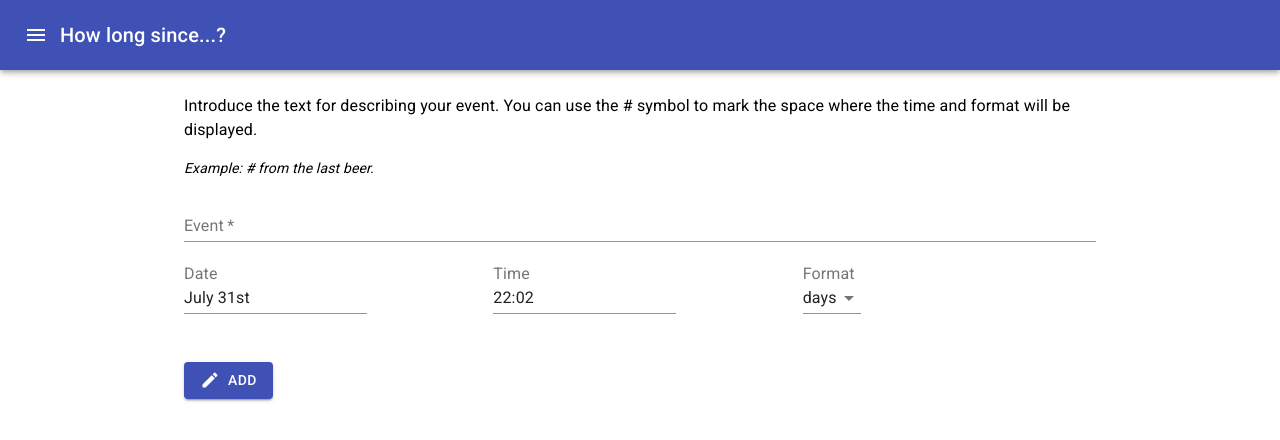
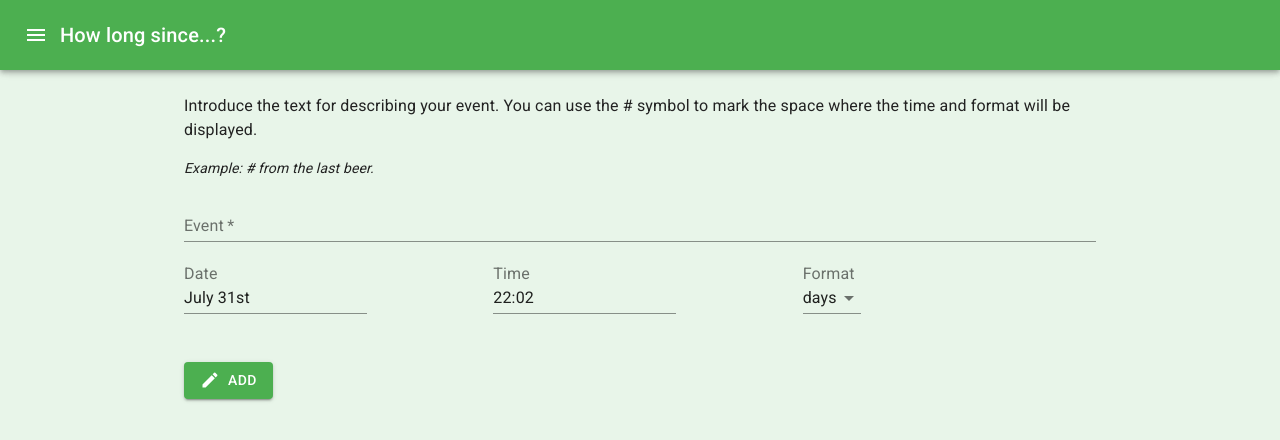
Before and after one commit to agm-dev/how-long-since, a Gatsby site: page /add in a window 1280 px wide. Built offline with nearby package versions, Linux system fonts and the light colour scheme; Gatsby itself is replaced by a stand-in of ours.

Commit message:
styling stuff

```diff
--- a/src/components/AddItemForm.js
+++ b/src/components/AddItemForm.js
@@ -16,6 +16,10 @@ import {
 import {
   Create as CreateIcon
 } from '@material-ui/icons'
+import {
+  lightPrimary,
+  darkFont,
+} from '../styles/colors'
 import {
   DatePicker,
   TimePicker,
@@ -113,8 +117,11 @@ export default (props) => {
           <Button
             variant="contained"
             size="medium"
-            color="primary"
             onClick={add}
+            style={{
+              backgroundColor: lightPrimary,
+              color: darkFont,
+            }}
           >
             <CreateIcon className="icon" />
             Add
--- a/src/components/Menu.js
+++ b/src/components/Menu.js
@@ -8,6 +8,9 @@ import {
 import {
   Menu as MenuIcon,
 } from '@material-ui/icons'
+import {
+  darkFont,
+} from '../styles/colors'
 
 export default () => {
   const [anchorEl, setAnchorEl] = React.useState(null)
@@ -29,7 +32,7 @@ export default () => {
         aria-haspopup="true"
         onClick={handleClick}
       >
-        <MenuIcon style={{ color: '#fff' }} />
+        <MenuIcon style={{ color: darkFont }} />
       </IconButton>
       <Menu
         id="menu"
--- a/src/components/header.js
+++ b/src/components/header.js
@@ -6,6 +6,10 @@ import {
   Toolbar,
   Typography,
 } from '@material-ui/core'
+import {
+  lightPrimary,
+  darkFont,
+} from '../styles/colors'
 
 import Menu from './Menu'
 
@@ -19,6 +23,8 @@ const Header = ({ siteTitle }) => {
           position: 'fixed',
           marginLeft: '-8px', // to remove margin 8px on body
           marginTop: '-8px', // to remove margin 8px on body
+          backgroundColor: lightPrimary,
+          color: darkFont,
         }}
       >
         <Toolbar style={{
--- a/src/components/layout.js
+++ b/src/components/layout.js
@@ -12,6 +12,7 @@ import { Grid } from '@material-ui/core'
 
 import Header from "./header"
 import '../styles/index.scss'
+import { lightBackground, lightFont } from '../styles/colors'
 
 const Layout = ({ children }) => {
   const data = useStaticQuery(graphql`
@@ -27,7 +28,15 @@ const Layout = ({ children }) => {
   return (
     <>
       <Header siteTitle={data.site.siteMetadata.title} />
-      <Grid container spacing={3}>
+      <Grid
+        container
+        spacing={3}
+        className="container"
+        style={{
+          backgroundColor: lightBackground,
+          color: lightFont,
+        }}
+      >
         {/* Main content section */}
         <Grid item xs={12}>
           {children}
--- a/src/styles/colors.js
+++ b/src/styles/colors.js
@@ -1,12 +1,12 @@
-const { orange, deepOrange } = require('@material-ui/core/colors')
+const { green, deepOrange } = require('@material-ui/core/colors')
 
 module.exports = {
-  lightPrimary: orange[500],
-  lightSecondary: orange[200],
-  lightBackground: orange[50],
+  lightPrimary: green[500],
+  lightSecondary: green[200],
+  lightBackground: green[50],
   lightFont: '#222',
   darkPrimary: deepOrange[900],
   darkSecondary: deepOrange[600],
   darkBackground: deepOrange[400], // might be 500
-  darkFont: '#e0e0e0', // might be #fff
+  darkFont: '#fff', // might be #fff
 }
--- a/src/styles/theme.scss
+++ b/src/styles/theme.scss
@@ -12,6 +12,10 @@ a:visited {
 }
 
 /* containers */
+.container {
+  height: 100vh;
+}
+
 .main-content {
   margin-top: 2vh;
 }
```
Also changed, not shown: src/components/AddItemButton.js (+8 -1 lines), src/components/ItemListItem.js (+9 -2 lines).
